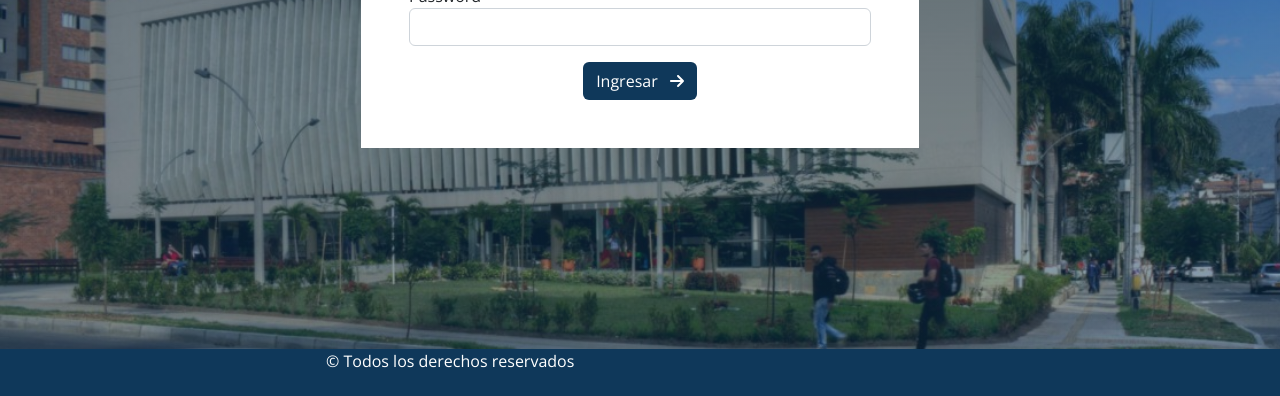
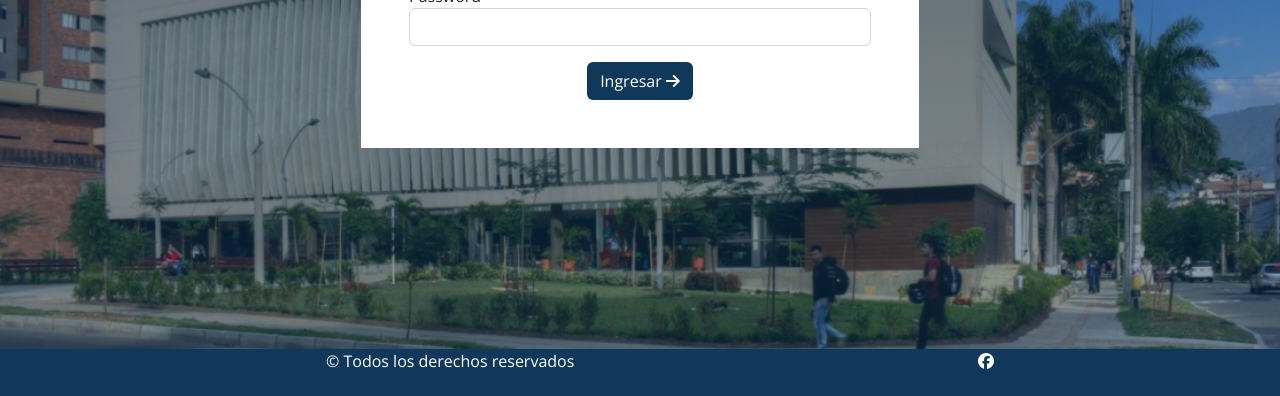
Before and after one commit to brestradapoligran/client_gradeproject, an Angular app: page /session in a window 1280 px wide. Shown: the part 401-797 px from the top of the page. Built offline with nearby package versions, Linux system fonts and the light colour scheme.

Commit message:
Se cambia de font awesome a free font awesome

```diff
--- a/angular.json
+++ b/angular.json
@@ -24,7 +24,8 @@
             ],
             "styles": [
               "src/styles.css",
-              "node_modules/bootstrap/dist/css/bootstrap.min.css"
+              "node_modules/bootstrap/dist/css/bootstrap.min.css",
+              "node_modules/@fortawesome/fontawesome-free/css/all.css"
             ],
             "scripts": [
               "node_modules/jquery/dist/jquery.min.js",
--- a/package.json
+++ b/package.json
@@ -19,11 +19,12 @@
     "@angular/platform-browser-dynamic": "^14.2.0",
     "@angular/router": "^14.2.0",
     "@fortawesome/angular-fontawesome": "^0.11.1",
-    "@fortawesome/fontawesome-svg-core": "^6.1.1",
-    "@fortawesome/free-solid-svg-icons": "^6.1.1",
+    "@fortawesome/fontawesome-free": "^6.2.1",
     "@popperjs/core": "^2.11.6",
+    "add": "^2.0.6",
     "bootstrap": "^5.2.2",
     "jquery": "^3.6.1",
+    "ng": "^0.0.0",
     "rxjs": "~7.5.0",
     "tslib": "^2.3.0",
     "zone.js": "~0.11.4"
--- a/src/app/app.component.ts
+++ b/src/app/app.component.ts
@@ -7,4 +7,6 @@ import { Component } from '@angular/core';
 })
 export class AppComponent {
   title = 'client2';
+  constructor() {
+  }
 }
--- a/src/app/feature/components/footer/footer.component.css
+++ b/src/app/feature/components/footer/footer.component.css
@@ -9,3 +9,7 @@
 .derechos {
     color: #fff;
 }
+
+.fa-facebook {
+    color: #fff;
+}
--- a/src/app/feature/components/footer/footer.component.html
+++ b/src/app/feature/components/footer/footer.component.html
@@ -7,7 +7,7 @@
             </div>
         </div>
         <div class="col-3">
-
+            <i class="fa-brands fa-facebook"></i>
         </div>
     </div>
 </section>
--- a/src/app/feature/components/footer/footer.component.ts
+++ b/src/app/feature/components/footer/footer.component.ts
@@ -7,6 +7,7 @@ import { Component, OnInit } from '@angular/core';
 })
 export class FooterComponent implements OnInit {
 
+
   constructor() { }
 
   ngOnInit(): void {
--- a/src/app/feature/components/objects/components/filter/filter.component.html
+++ b/src/app/feature/components/objects/components/filter/filter.component.html
@@ -5,7 +5,7 @@
     <div class="input-group mb-3">
         <input type="text" class="form-control" placeholder="Buscar" aria-label="Buscar">
         <button class="bg-blue search-btn ps-2 pe-2">
-            <fa-icon [icon]="faMagnifyingGlass"></fa-icon>
+            <i class="fa-solid fa-magnifying-glass"></i>
         </button>
     </div>
 </div>
--- a/src/app/feature/components/objects/components/filter/filter.component.ts
+++ b/src/app/feature/components/objects/components/filter/filter.component.ts
@@ -1,5 +1,5 @@
+import { HttpClient } from '@angular/common/http';
 import { Component, OnInit } from '@angular/core';
-import { faMagnifyingGlass } from '@fortawesome/free-solid-svg-icons';
 
 @Component({
   selector: 'app-filter',
@@ -8,8 +8,7 @@ import { faMagnifyingGlass } from '@fortawesome/free-solid-svg-icons';
 })
 export class FilterComponent implements OnInit {
 
-  faMagnifyingGlass = faMagnifyingGlass;
-  constructor() { }
+  constructor(private http: HttpClient) { }
 
   ngOnInit(): void {
   }
--- a/src/app/feature/components/session/login/login.component.html
+++ b/src/app/feature/components/session/login/login.component.html
@@ -24,7 +24,7 @@
                             <div class="form-group  text-center">
                                 <button ng-click="authenticate()" ng-disabled="myForm.$invalid"
                                     class="btn bg-blue pull-right">Ingresar
-                                    <fa-icon [icon]="faArrorRight" class="ps-2"></fa-icon>
+                                    <i class="fa-solid fa-arrow-right"></i>
                                 </button>
                             </div>
                         </div>
--- a/src/app/feature/components/session/login/login.component.ts
+++ b/src/app/feature/components/session/login/login.component.ts
@@ -1,5 +1,4 @@
 import { Component, OnInit } from '@angular/core';
-import { faArrowRight } from '@fortawesome/free-solid-svg-icons';
 
 
 @Component({
@@ -9,8 +8,6 @@ import { faArrowRight } from '@fortawesome/free-solid-svg-icons';
 })
 export class LoginComponent implements OnInit {
 
-  faArrorRight = faArrowRight;
-
   constructor() { }
 
   ngOnInit(): void {
```
Also changed, not shown: src/app/app.module.ts (+5 -2 lines), src/app/feature/components/footer/footer.module.ts (+5 -2 lines), 1 other file (tests, documents, lock files or other folders).
